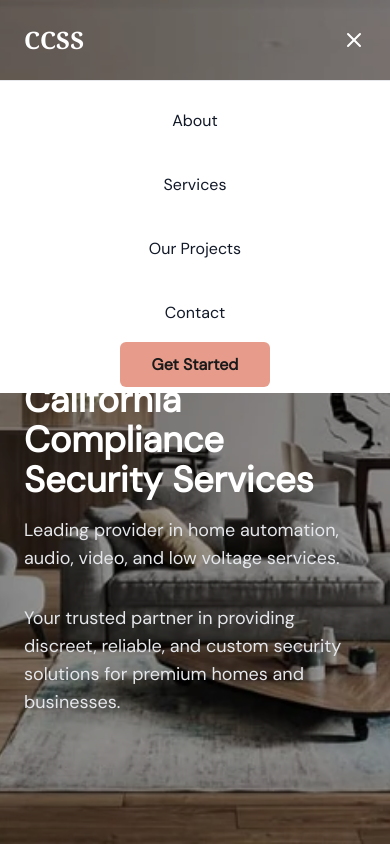
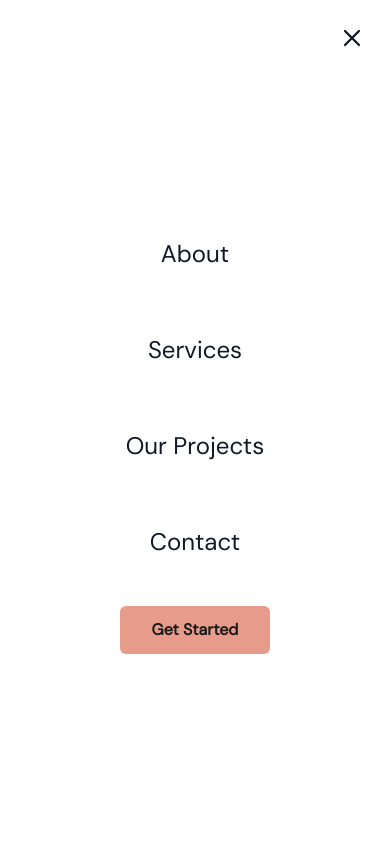
Before and after one commit to rcerney1/cal_comp_compliance_ss, a React (Vite) app in the folder client/: page / in a window 390 px wide. Both pictures are taken after a click on the button "Open menu". Shown: the top 844 px of the page. Built offline with nearby package versions, Linux system fonts and the light colour scheme.

Commit message:
updated navbar

```diff
--- a/client/src/components/Navbar.jsx
+++ b/client/src/components/Navbar.jsx
@@ -17,6 +17,11 @@ function Navbar() {
         window.addEventListener("scroll", handleScroll);
         return () => window.removeEventListener("scroll", handleScroll);
     }, []);
+
+    // Prevent background scroll when mobile menu is open
+    useEffect(() => {
+        document.body.style.overflow = menuOpen ? "hidden" : "auto";
+    }, [menuOpen]);
 
     return (
         <header
@@ -91,7 +96,7 @@ function Navbar() {
                     </nav>
                 </div>
 
-                {/* Right: CTA Buttons */}
+                {/* Right: CTA Button */}
                 {!isContactPage && (
                     <div className="hidden md:block">
                         <Link to="/contact">
@@ -102,7 +107,6 @@ function Navbar() {
                                 Get Started
                             </a>
                         </Link>
-
                     </div>
                 )}
 
@@ -114,57 +118,65 @@ function Navbar() {
                             ? "text-black"
                             : "text-white"
                         }`}
-                    onClick={() => setMenuOpen(!menuOpen)}
-                    aria-label="Toggle menu"
+                    onClick={() => setMenuOpen(true)}
+                    aria-label="Open menu"
+                    aria-controls="mobile-nav"
                     aria-expanded={menuOpen}
-                    aria-controls="mobile-nav"
                 >
-                    {menuOpen ? <X size={24} /> : <Menu size={24} />}
+                    <Menu size={24} />
                 </button>
             </div>
 
-            {/* Mobile Nav Dropdown */}
+            {/* Full-Screen Mobile Nav */}
             {menuOpen && (
-                <div className="md:hidden bg-white dark:bg-gray-900 border-t border-gray-200 dark:border-gray-700">
-                    <nav
-                        className="flex flex-col items-center space-y-4 py-4"
+                <div
+                    className="fixed inset-0 z-40 bg-white dark:bg-gray-900 flex flex-col items-center justify-center space-y-8 px-6"
+                    id="mobile-nav"
                     aria-label="Mobile menu"
-                        id="mobile-nav"
                 >
+                    <button
+                        onClick={() => setMenuOpen(false)}
+                        aria-label="Close menu"
+                        className="absolute top-6 right-6 text-gray-900 dark:text-white"
+                    >
+                        <X size={28} />
+                    </button>
+
                     <Link
                         to="/about"
-                            className="text-gray-900 dark:text-white hover:text-[#d07461] transition-colors py-3"
+                        onClick={() => setMenuOpen(false)}
+                        className="text-2xl text-gray-900 dark:text-white hover:text-[#d07461] transition py-4"
                     >
                         About
                     </Link>
                     <Link
                         to="/services"
-                            className="text-gray-900 dark:text-white hover:text-[#d07461] transition-colors py-3"
+                        onClick={() => setMenuOpen(false)}
+                        className="text-2xl text-gray-900 dark:text-white hover:text-[#d07461] transition py-4"
                     >
                         Services
                     </Link>
                     <Link
                         to="/projects"
-                            className="text-gray-900 dark:text-white hover:text-[#d07461] transition-colors py-3"
+                        onClick={() => setMenuOpen(false)}
+                        className="text-2xl text-gray-900 dark:text-white hover:text-[#d07461] transition py-4"
                     >
                         Our Projects
                     </Link>
                     <Link
                         to="/contact"
-                            className="text-gray-900 dark:text-white hover:text-[#d07461] transition-colors py-3"
+                        onClick={() => setMenuOpen(false)}
+                        className="text-2xl text-gray-900 dark:text-white hover:text-[#d07461] transition py-4"
                     >
                         Contact
                     </Link>
-                        <Link to="/contact">
-                            <a
-                                href="#"
+                    <Link
+                        to="/contact"
+                        onClick={() => setMenuOpen(false)}
                         className="bg-[#e79c8b] hover:bg-[#d98978] text-[#1a1a1a] font-bold px-8 py-3 rounded-md transition"
                     >
                         Get Started
-                            </a>
                     </Link>
-
-                    </nav>
                 </div>
             )}
         </header>
```
Lines whose indentation alone changed are shown as unchanged.
